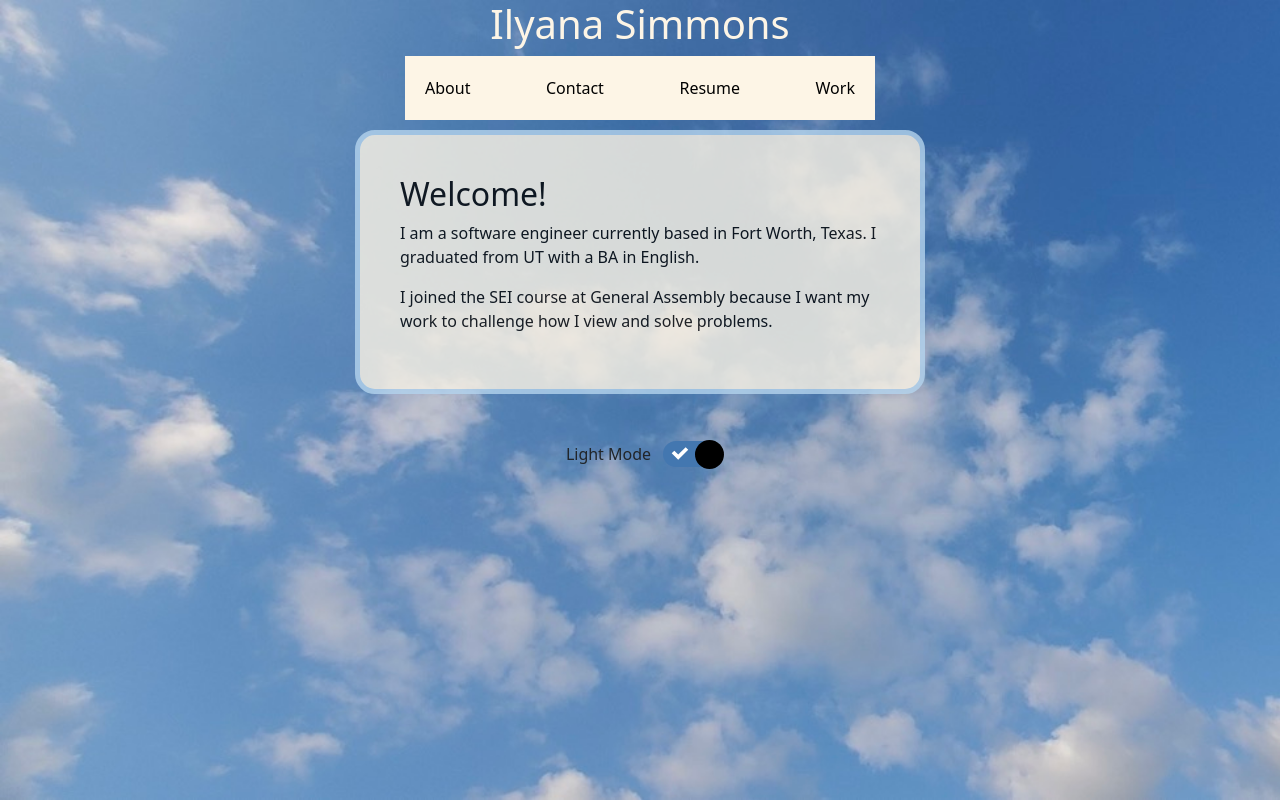
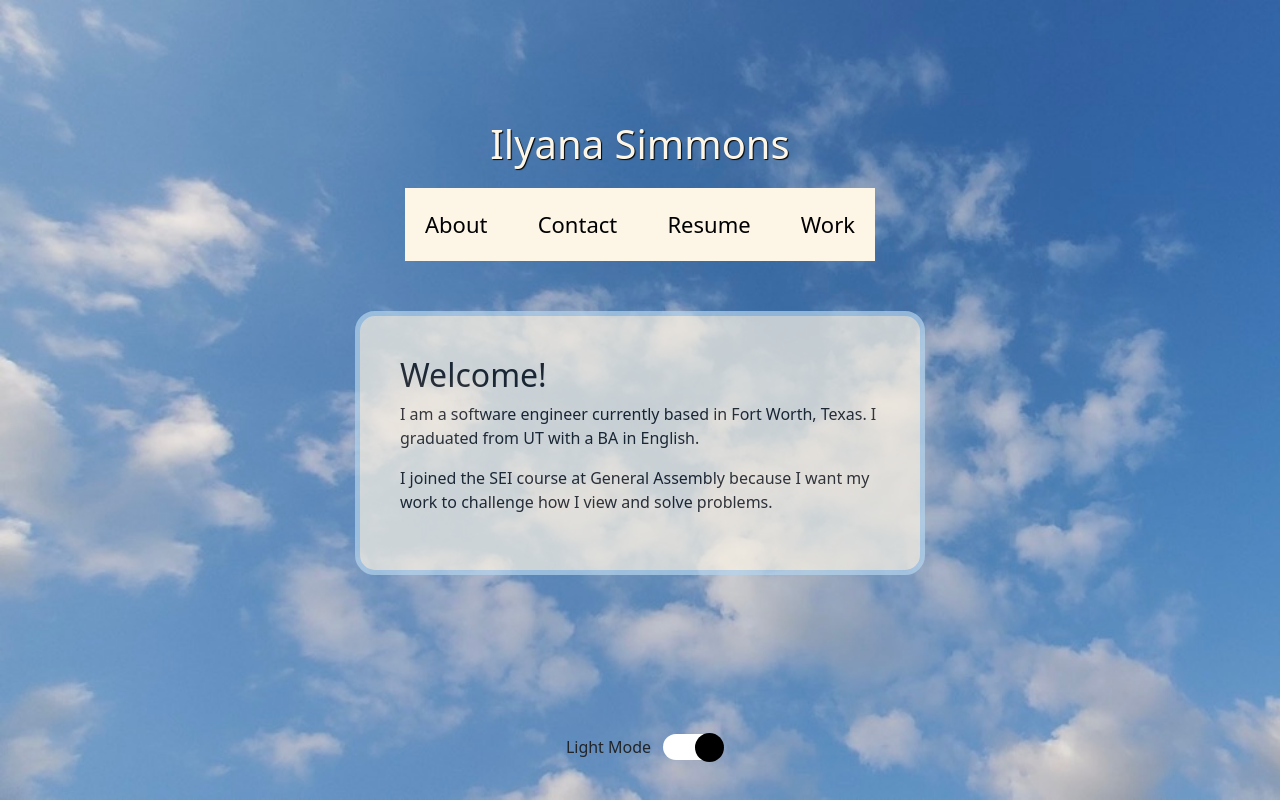
Before and after one commit to ilsyim/react-portfolio-front-end, a React (Create React App) app: page / in a window 1280 px wide. Built offline with nearby package versions, Linux system fonts and the light colour scheme.

Commit message:
add styling to toggle, nav, contact icons

```diff
--- a/src/App.css
+++ b/src/App.css
@@ -28,19 +28,26 @@
   justify-content: center;
   align-items: center;
   width: 100vw;
-  height: 100px;
+  height: auto;
+  bottom: 0;
 }
 
 .switch label {
   margin: 10px;
 }
 
+h1 {
+  margin: 20px;
+}
+
 #light h1 {
   color: var(--light-h1);
+  text-shadow: 1px 1px 1px black;
 }
 
 #dark h1 {
   color: var(--dark-h1);
+  text-shadow: .5px .5px .5px oldlace;
 }
 
 /* Landing */
@@ -50,6 +57,7 @@
   flex-direction: column;
   overscroll-behavior: none;
   scroll-behavior: smooth;
+  margin: 100px;
 }
 
 /* Portfolio */
@@ -68,6 +76,7 @@
   height: auto;
   padding: 20px;
   margin: 0 50px;
+  font-size: 22px;
 }
 
 #light .portfolioNav {
@@ -124,35 +133,49 @@ a:hover {
 /* About */
 .article {
   padding: 40px;
-  margin: 10px auto;
+  margin: 50px auto;
   background-color: oldlace;
   border: 5px solid #b4d4ee;
   border-radius: 20px;
-  opacity: .9;
+  opacity: .7;
   color: black;
   grid-column: 1 / 5;
-  opacity: .8;
+
 }
 
 /* Contact */
 .section {
   display: flex;
+  align-items: center;
+  justify-content: center;
   flex-direction: row;
   flex-wrap: wrap;
-  justify-content: space-between;
-  width: 100%;
-  height: 300px;
   overflow: scroll;
-  margin: 100px;
-  align-items: center;
+  margin: 50px;
   display: flex;
 }
 
 .icon {
   padding: 25px;
 }
+.icon:hover {
+  background-color: rgba(253, 245, 230, .5);
+}
+
+/* Resume */
+
+#resume {
+  display: flex;
+  align-items: center;
+  justify-content: center;
+  margin: 50px;
+}
 
 /* Work */
+.workSection {
+  margin: 50px;
+}
+
 .card {
   background-color: rgba(56,112,176, .4);
   border: 1px solid oldlace;
@@ -190,11 +213,6 @@ a:hover {
   height: 600px;
 }
 
-/* .workSection {
-  overflow: scroll;
-  height: 100vh;
-} */
-
 #deployed {
   background-color: black;
   border: 1px solid white;
--- a/src/App.jsx
+++ b/src/App.jsx
@@ -18,7 +18,7 @@ const App = () => {
           <Landing />
           <div className="switch">
             <label>{theme === "light" ? "Light Mode" : "Dark Mode"}</label>
-            <ReactSwitch onChange={toggleTheme} checked={theme === "light"} onColor="#4377b0" onHandleColor="#000" offHandleColor="#4377b0" offColor="#000" width={60} height={26} handleDiameter={29}/>
+            <ReactSwitch onChange={toggleTheme} checked={theme === "light"} onColor="#fff" onHandleColor="#000" offHandleColor="#fff" offColor="#000" width={60} height={26} handleDiameter={29} uncheckedIcon={false} checkedIcon={false}/>
           </div>
         </div>
       </ThemeContext.Provider>
--- a/src/components/Resume/Resume.jsx
+++ b/src/components/Resume/Resume.jsx
@@ -7,7 +7,9 @@ const Resume = () => {
 
   return (
     <>
-      <a href="../IlyanaSimmons.pdf"  target="_blank" rel="noopener noreferrer"><img src="../resume.png" alt="My resume" style={{width:"400px"}}/></a>
+      <div id="resume">
+        <a href="../IlyanaSimmons.pdf"  target="_blank" rel="noopener noreferrer"><img src="../resume.png" alt="My resume" style={{width:"400px"}}/></a>
+      </div>
     </>
   )
 }
```
